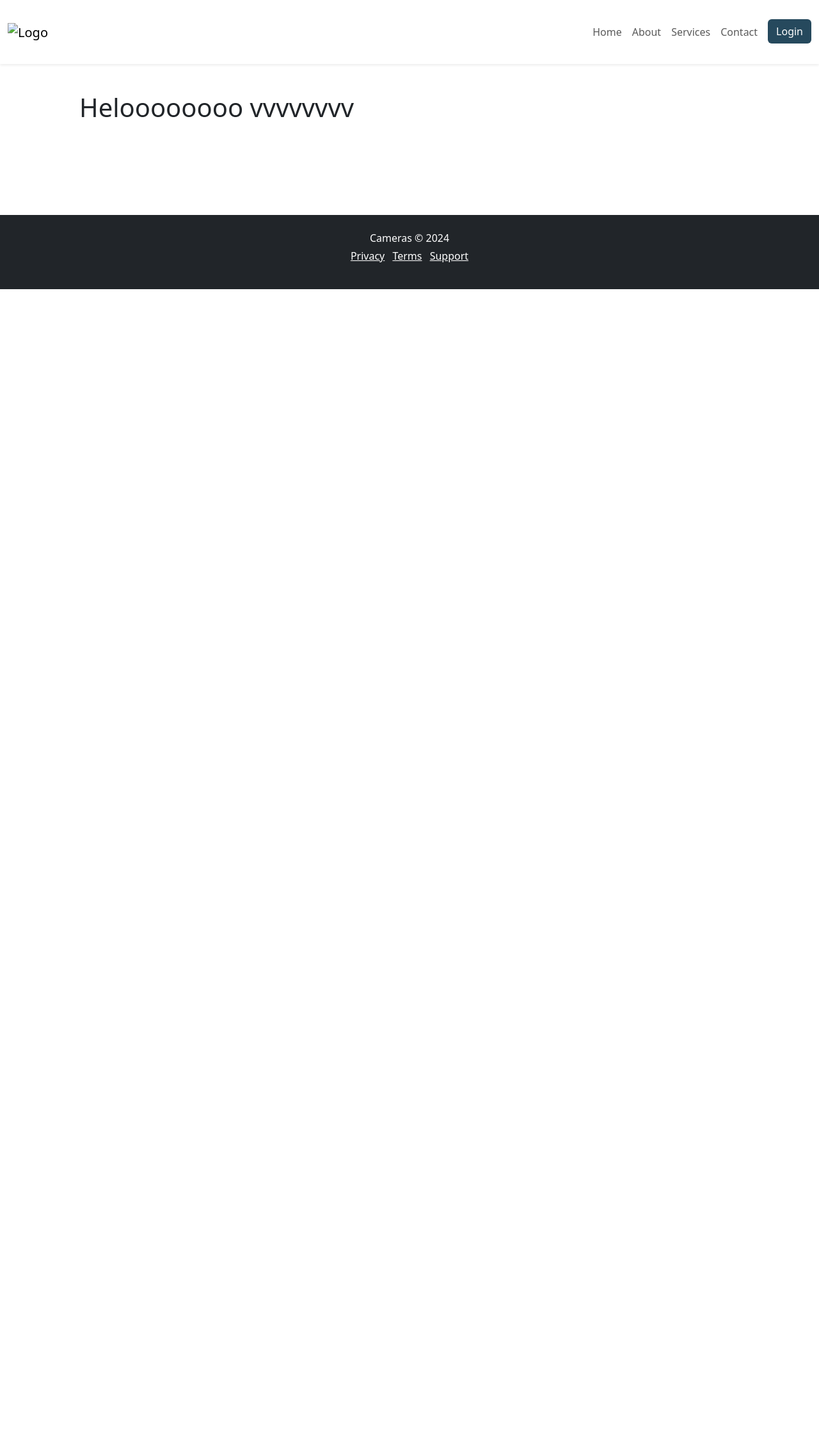
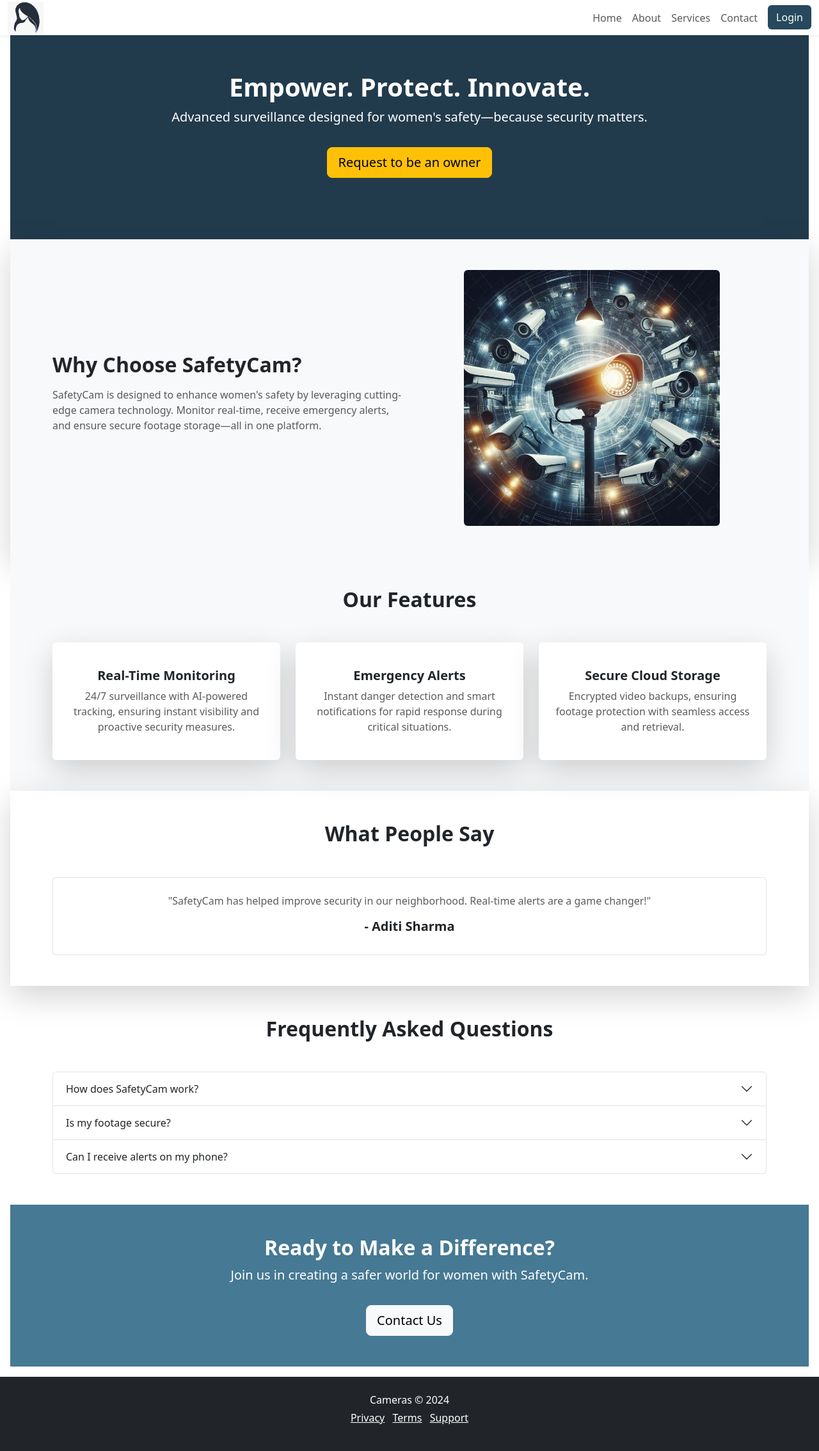
Before and after one commit to ankita12345678910/womensafety, a Django app: page / in a window 1280 px wide. Shown: the whole page at 64% size. Before the commit the page ends 452 px from the top, so only its background shows below. Run offline with Django 5.2, Linux system fonts and the light colour scheme; parts of the project's set-up code (start-up, migrations or seed data) failed here and were passed over.

Commit message:
created home page and owner request page

```diff
--- a/templates/base.html
+++ b/templates/base.html
@@ -17,11 +17,11 @@
     <header>
         <!-- Main Navbar -->
         <nav class="navbar navbar-expand-lg navbar-light bg-white shadow-sm"
-             style="width: 100%;height: 100px; position: fixed; top: 0; left: 0; z-index: 1000;">
+             style="width: 100%;height: 55px; position: fixed; top: 0; left: 0; z-index: 1000;">
             <div class="container-fluid">
                 <!-- Logo on the left side -->
                 <a href="#" class="navbar-brand">
-                    <img src="" alt="Logo" style="height: 90px;">
+                    <img src="{% static 'logos/logo.png' %}" alt="Logo" style="height: 50px;">
                 </a>
 
                 <button class="navbar-toggler" type="button" data-bs-toggle="collapse"
@@ -31,7 +31,7 @@
                 </button>
                 <div class="collapse navbar-collapse" id="navbarSupportedContent">
                     <ul class="navbar-nav ms-auto mb-2 mb-lg-0">
-                        <li class="nav-item"><a class="nav-link" href="#">Home</a></li>
+                        <li class="nav-item"><a class="nav-link" href="{% url 'home' %}">Home</a></li>
                         <li class="nav-item"><a class="nav-link" href="#">About</a></li>
                         <li class="nav-item"><a class="nav-link" href="#">Services</a></li>
                         <li class="nav-item"><a class="nav-link" href="#">Contact</a></li>
--- /dev/null
+++ b/templates/home/index.html
@@ -0,0 +1,156 @@
+{% extends 'base.html' %}
+
+{% block title %}
+{{ block.super }} Home
+{% endblock %}
+
+{% block content %}
+{% load static %}
+<!-- Hero Section -->
+<section class="text-white py-5 text-center" style="background-color: rgb(34, 59, 76);">
+    <div class="container py-5">
+        <h1 class="fw-bold">Empower. Protect. Innovate.</h1>
+        <p class="lead">Advanced surveillance designed for women's safety—because security matters.</p>
+        <a href="{% url 'owner_request' %}" class="btn btn-warning btn-lg mt-3">Request to be an owner</a>
+    </div>
+</section>
+
+<!-- About Section -->
+<section class="py-5 bg-light shadow-lg">
+    <div class="container">
+        <div class="row align-items-center">
+            <div class="col-md-6">
+                <h2 class="fw-bold mb-3">Why Choose SafetyCam?</h2>
+                <p class="text-muted">SafetyCam is designed to enhance women's safety by leveraging cutting-edge camera technology. Monitor real-time, receive emergency alerts, and ensure secure footage storage—all in one platform.</p>
+            </div>
+            <div class="col-md-6 text-center">
+                <img src="{% static 'logos/camera.jpg' %}" alt="Camera Management Illustration" class="img-fluid rounded" height="400px" width="400px">
+            </div>
+        </div>
+    </div>
+</section>
+
+<!-- Features Section -->
+<!-- Features Section -->
+<section class="py-5 bg-light">
+    <div class="container">
+        <h2 class="text-center fw-bold mb-5">Our Features</h2>
+        <div class="row">
+            <div class="col-md-4">
+                <div class="card border-0 shadow-lg text-center p-4">
+                    <div class="mb-3">
+                        <i class="bi bi-camera-video-fill text-primary display-3"></i>
+                    </div>
+                    <h5 class="fw-bold">Real-Time Monitoring</h5>
+                    <p class="text-muted">24/7 surveillance with AI-powered tracking, ensuring instant visibility and proactive security measures.</p>
+                </div>
+            </div>
+            <div class="col-md-4">
+                <div class="card border-0 shadow-lg text-center p-4">
+                    <div class="mb-3">
+                        <i class="bi bi-exclamation-triangle-fill text-danger display-3"></i>
+                    </div>
+                    <h5 class="fw-bold">Emergency Alerts</h5>
+                    <p class="text-muted">Instant danger detection and smart notifications for rapid response during critical situations.</p>
+                </div>
+            </div>
+            <div class="col-md-4">
+                <div class="card border-0 shadow-lg text-center p-4">
+                    <div class="mb-3">
+                        <i class="bi bi-shield-lock-fill text-success display-3"></i>
+                    </div>
+                    <h5 class="fw-bold">Secure Cloud Storage</h5>
+                    <p class="text-muted">Encrypted video backups, ensuring footage protection with seamless access and retrieval.</p>
+                </div>
+            </div>
+        </div>
+    </div>
+</section>
+<!-- Testimonials Section -->
+<section class="py-5 bg-white shadow-lg">
+    <div class="container text-center">
+        <h2 class="fw-bold mb-5">What People Say</h2>
+        <div id="testimonialCarousel" class="carousel slide" data-bs-ride="carousel">
+            <div class="carousel-inner">
+                <div class="carousel-item active">
+                    <div class="p-4 border rounded shadow-sm">
+                        <p class="text-muted">"SafetyCam has helped improve security in our neighborhood. Real-time alerts are a game changer!"</p>
+                        <h5 class="fw-bold mt-3">- Aditi Sharma</h5>
+                    </div>
+                </div>
+                <div class="carousel-item">
+                    <div class="p-4 border rounded shadow-sm">
+                        <p class="text-muted">"The emergency response system is fast and efficient. I feel much safer knowing it's monitoring critical areas."</p>
+                        <h5 class="fw-bold mt-3">- City Police Unit</h5>
+                    </div>
+                </div>
+                <div class="carousel-item">
+                    <div class="p-4 border rounded shadow-sm">
+                        <p class="text-muted">"Having encrypted footage storage ensures we can access recordings securely when needed. Highly recommended!"</p>
+                        <h5 class="fw-bold mt-3">- Tech Security Experts</h5>
+                    </div>
+                </div>
+            </div>
+            <!-- Carousel Controls -->
+            <button class="carousel-control-prev" type="button" data-bs-target="#testimonialCarousel" data-bs-slide="prev">
+                <span class="carousel-control-prev-icon"></span>
+            </button>
+            <button class="carousel-control-next" type="button" data-bs-target="#testimonialCarousel" data-bs-slide="next">
+                <span class="carousel-control-next-icon"></span>
+            </button>
+        </div>
+    </div>
+</section>
+<!-- FAQ Section -->
+<section class="py-5">
+    <div class="container">
+        <h2 class="text-center fw-bold mb-5">Frequently Asked Questions</h2>
+        <div class="accordion" id="faqAccordion">
+            <div class="accordion-item">
+                <h2 class="accordion-header">
+                    <button class="accordion-button collapsed" type="button" data-bs-toggle="collapse" data-bs-target="#faq1">
+                        How does SafetyCam work?
+                    </button>
+                </h2>
+                <div id="faq1" class="accordion-collapse collapse" data-bs-parent="#faqAccordion">
+                    <div class="accordion-body">
+                        SafetyCam integrates AI-powered security cameras with cloud storage and emergency alerts to ensure real-time monitoring and rapid response.
+                    </div>
+                </div>
+            </div>
+            <div class="accordion-item">
+                <h2 class="accordion-header">
+                    <button class="accordion-button collapsed" type="button" data-bs-toggle="collapse" data-bs-target="#faq2">
+                        Is my footage secure?
+                    </button>
+                </h2>
+                <div id="faq2" class="accordion-collapse collapse" data-bs-parent="#faqAccordion">
+                    <div class="accordion-body">
+                        Yes! All footage is encrypted and stored securely, ensuring only authorized users can access it.
+                    </div>
+                </div>
+            </div>
+            <div class="accordion-item">
+                <h2 class="accordion-header">
+                    <button class="accordion-button collapsed" type="button" data-bs-toggle="collapse" data-bs-target="#faq3">
+                        Can I receive alerts on my phone?
+                    </button>
+                </h2>
+                <div id="faq3" class="accordion-collapse collapse" data-bs-parent="#faqAccordion">
+                    <div class="accordion-body">
+                        Absolutely! SafetyCam sends instant notifications to your device whenever an emergency is detected.
+                    </div>
+                </div>
+            </div>
+        </div>
+    </div>
+</section>
+<!-- Call to Action -->
+<section class="text-white py-5" style="background-color: rgb(70, 121, 148);">
+    <div class="container text-center">
+        <h2 class="fw-bold">Ready to Make a Difference?</h2>
+        <p class="lead">Join us in creating a safer world for women with SafetyCam.</p>
+        <a href="#" class="btn btn-light btn-lg mt-3">Contact Us</a>
+    </div>
+</section>
+{% endblock %}
--- a/templates/users/owner_request.html
+++ b/templates/users/owner_request.html
@@ -1,20 +1,81 @@
 {% extends 'base.html' %}
 
 {% block title %}
-{{ block.super }} - cancel schedule
-{% endblock %}
-
-{% block stylesheets %}
-{{ block.super }}
+{{ block.super }} - Owner Request
 {% endblock %}
 
 {% block content %}
-<div class="container py-5 m-5">
+<div class="container py-5">
+    <div class="row justify-content-center py-4">
+        <div class="col-lg-6 col-md-8">
+            <div class="card shadow-lg border-0 rounded-4">
+                <div class="card-header text-white text-center rounded-top" style="background-color: rgb(55, 98, 143);">
+                    <h4 class="mb-0">Owner Request Form</h4>
+                </div>
+                <div class="card-body p-4">
+                    <form method="POST" enctype="multipart/form-data">
+                        {% csrf_token %}
 
-    <h1 class="m-5">Heloooooooo vvvvvvvv</h1>
+                        <div class="row">
+                            <div class="col-md-6 mb-3">
+                                <label for="first_name" class="form-label fw-semibold">First Name</label>
+                                <input type="text" id="first_name" name="first_name" class="form-control"
+                                    placeholder="Enter first name" required>
+                            </div>
+
+                            <div class="col-md-6 mb-3">
+                                <label for="last_name" class="form-label fw-semibold">Last Name</label>
+                                <input type="text" id="last_name" name="last_name" class="form-control"
+                                    placeholder="Enter last name" required>
+                            </div>
+                        </div>
+
+                        <div class="row">
+                            <div class="col-md-6 mb-3">
+                                <label for="email" class="form-label fw-semibold">Email</label>
+                                <input type="email" id="email" name="email" class="form-control"
+                                    placeholder="Enter email" required>
+                            </div>
+
+                            <div class="col-md-6 mb-3">
+                                <label for="phone" class="form-label fw-semibold">Phone</label>
+                                <input type="text" id="phone" name="phone" class="form-control"
+                                    placeholder="Enter phone number" required>
+                            </div>
+                        </div>
+
+                        <div class="mb-3">
+                            <label for="business_details" class="form-label fw-semibold">Business Details</label>
+                            <textarea id="business_details" name="business_details" class="form-control" rows="3"
+                                placeholder="Provide business details (optional)"></textarea>
+                        </div>
+
+                        <div class="mb-3">
+                            <label for="address" class="form-label fw-semibold">Address</label>
+                            <textarea id="address" name="address" class="form-control" rows="3"
+                                placeholder="Enter full address" required></textarea>
+                        </div>
+
+                        <div class="mb-3">
+                            <label for="invoice" class="form-label fw-semibold">Invoice</label>
+                            <input type="file" id="invoice" name="invoice" class="form-control" required>
+                        </div>
+
+                        <div class="d-grid">
+                            <button type="submit" class="btn btn-lg fw-semibold" style="background-color: rgb(26, 45, 66);color: white;">
+                                Submit Request
+                            </button>
+                        </div>
+                    </form>
+                </div>
+                <div class="card-footer text-center bg-light py-3">
+                    <p class="mb-0">
+                        Already an owner?
+                        <a href="" class="fw-semibold text-primary">Login here</a>
+                    </p>
+                </div>
+            </div>
+        </div>
+    </div>
 </div>
 {% endblock %}
-
-{% block javascript %}
-{{ block.super }}
-{% endblock %}
--- a/usersapp/urls.py
+++ b/usersapp/urls.py
@@ -1,6 +1,7 @@
 from django.urls import path
 from . import views
 urlpatterns = [
-    path("manage/", views.manageUser),
-    path("", views.requestOwner)
+    path("manage/user", views.manageUser,name='manage_user'),
+    path("owner/request", views.requestOwner,name='owner_request'),
+    path("", views.homePage, name='home')
 ]
--- a/usersapp/views.py
+++ b/usersapp/views.py
@@ -8,5 +8,9 @@ def manageUser(request):
     return HttpResponse("manage user")
 
 
+def homePage(request):
+    return render(request, 'home/index.html')
+
+
 def requestOwner(request):
-     return render(request, 'users/owner_request.html')
+    return render(request, 'users/owner_request.html')
```
Also changed, not shown: static/logos/camera.jpg (added), static/logos/logo.png (added), 1 other file.
